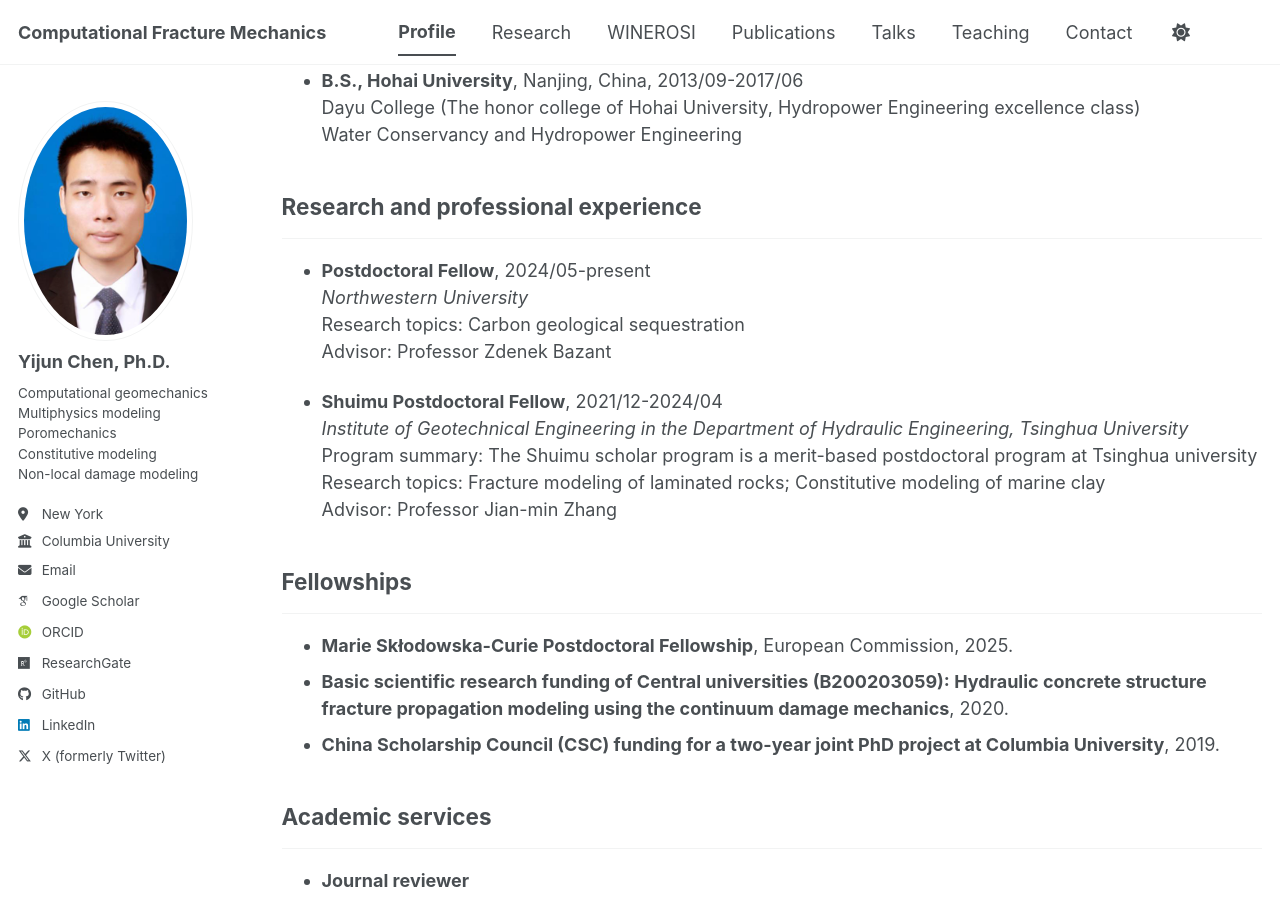
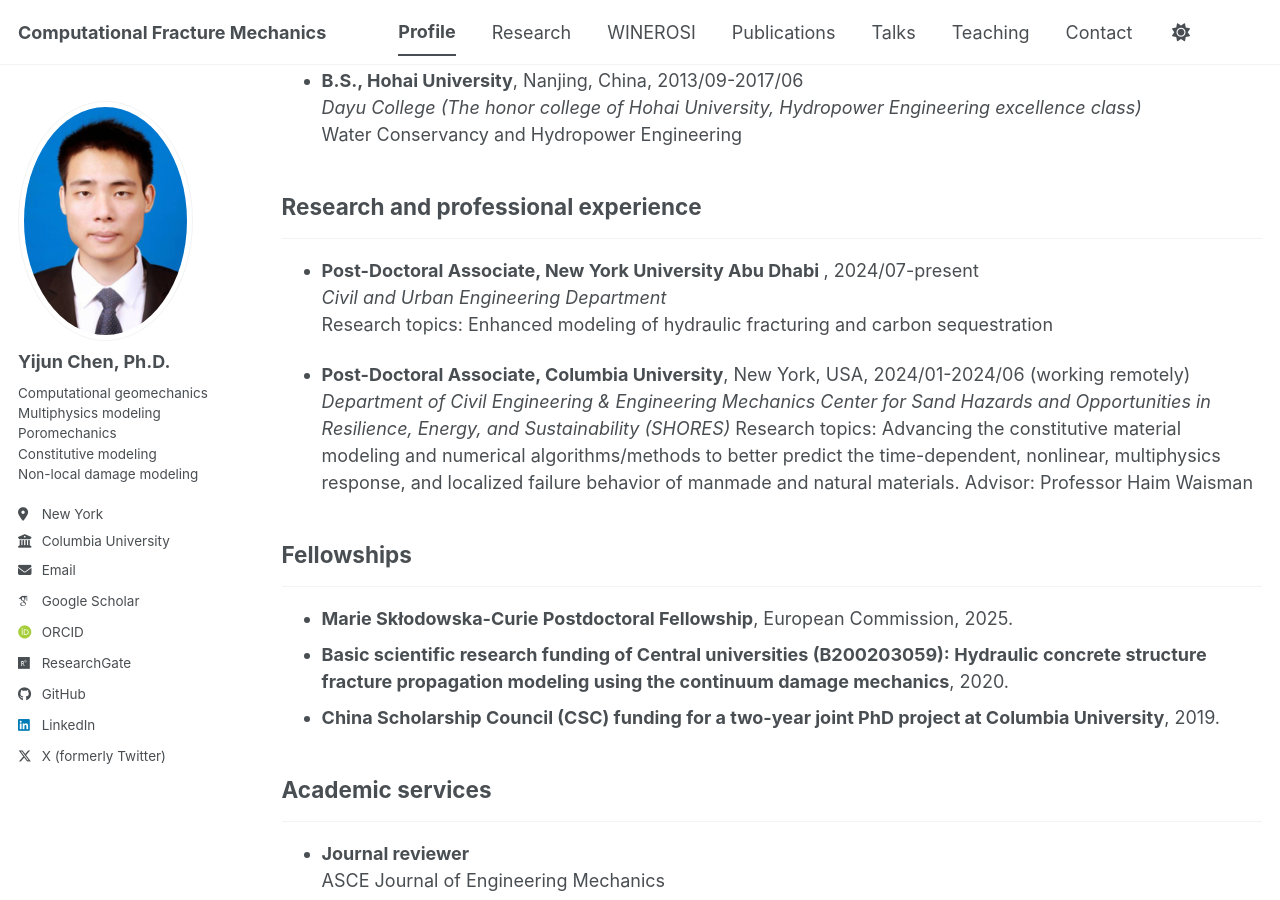
Before and after one commit to chenhhu/chenhhu.github.io, a Jekyll site: the page built from _pages/profile.md, in a window 1280 px wide and 900 px high, scrolled down 515 px. Built offline with Jekyll 4.4.1, drawn with Linux system fonts in a browser that asks for light colours; some web fonts are replaced; a script bundle is joined from its source files by our own code; library files that are not in the unit come from our copies.

Commit message:
Update profile.md

```diff
--- a/_pages/profile.md
+++ b/_pages/profile.md
@@ -12,33 +12,32 @@ redirect_from:
 ## Education
 ---
 * <b>Joint Ph.D., Columbia University</b>, New York, USA, 2019/09-2021/09
-  Department of Civil Engineering & Engineering Mechanics
+  <i>Department of Civil Engineering & Engineering Mechanics</i>
   Advisor: Professor Haim Waisman<br>
   Modeling of impact damage and time-dependent fracture response for saturated porous media, Hydraulic fracturing applications (CSC scholarship, two years)
 
 * <b>Ph.D., Hohai University</b>, Nanjing, China, 2017/06-2023/12
-  College of Water Conservancy & Hydropower Engineering
+  <i>College of Water Conservancy & Hydropower Engineering</i>
   Advisors: Professors Zhongru Wu and Dongjian Zheng<br>
   Focus: Dam Safety Monitoring, Damage/Fracture Modeling for Saturated/Unsaturated Porous Media<br>
   Dissertation: "<i>Non-local continuum damage modeling for unsaturated porous media and its numerical application in geomaterials (in Chinese)</i>"
 
 * <b>B.S., Hohai University</b>, Nanjing, China, 2013/09-2017/06<br>
-  Dayu College (The honor college of Hohai University, Hydropower Engineering excellence class)<br>
+  <i>Dayu College (The honor college of Hohai University, Hydropower Engineering excellence class)</i><br>
   Water Conservancy and Hydropower Engineering
 <br>
 
 ## Research and professional experience
 ---
-* <b>Postdoctoral Fellow</b>, 2024/05-present
-  <i>Northwestern University</i>
-  Research topics: Carbon geological sequestration
-  Advisor: Professor Zdenek Bazant
+* <b>Post-Doctoral Associate, New York University Abu Dhabi </b>, 2024/07-present
+  <i>Civil and Urban Engineering Department</i>
+  Research topics: Enhanced modeling of hydraulic fracturing and carbon sequestration
 
-* <b>Shuimu Postdoctoral Fellow</b>, 2021/12-2024/04
-  <i>Institute of Geotechnical Engineering in the Department of Hydraulic Engineering, Tsinghua University</i>
-  Program summary: The Shuimu scholar program is a merit-based postdoctoral program at Tsinghua university
-  Research topics: Fracture modeling of laminated rocks; Constitutive modeling of marine clay
-  Advisor: Professor Jian-min Zhang
+* <b>Post-Doctoral Associate, Columbia University</b>, New York, USA, 2024/01-2024/06 (working remotely)
+  <i>Department of Civil Engineering & Engineering Mechanics</i>
+  <i>Center for Sand Hazards and Opportunities in Resilience, Energy, and Sustainability (SHORES)</i>
+  Research topics:  Advancing the constitutive material modeling and numerical algorithms/methods to better predict the time-dependent, nonlinear, multiphysics response, and localized failure behavior of manmade and natural materials.
+  Advisor: Professor Haim Waisman
 <br>
 
 ## Fellowships
```
